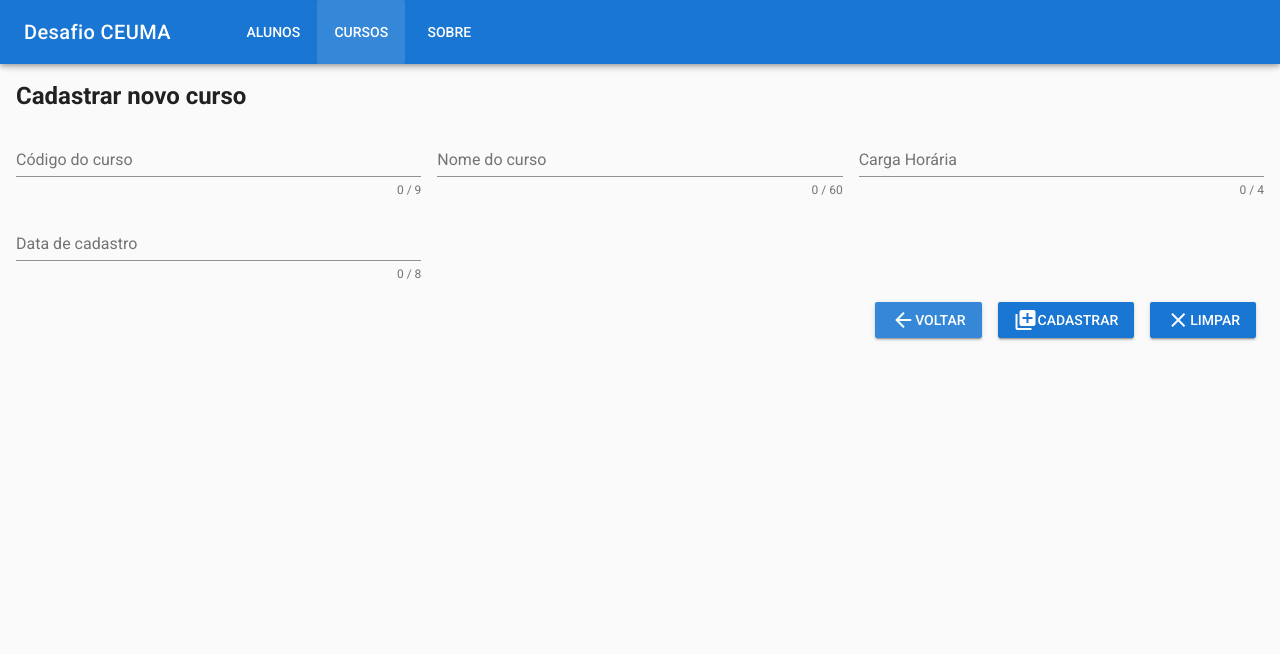
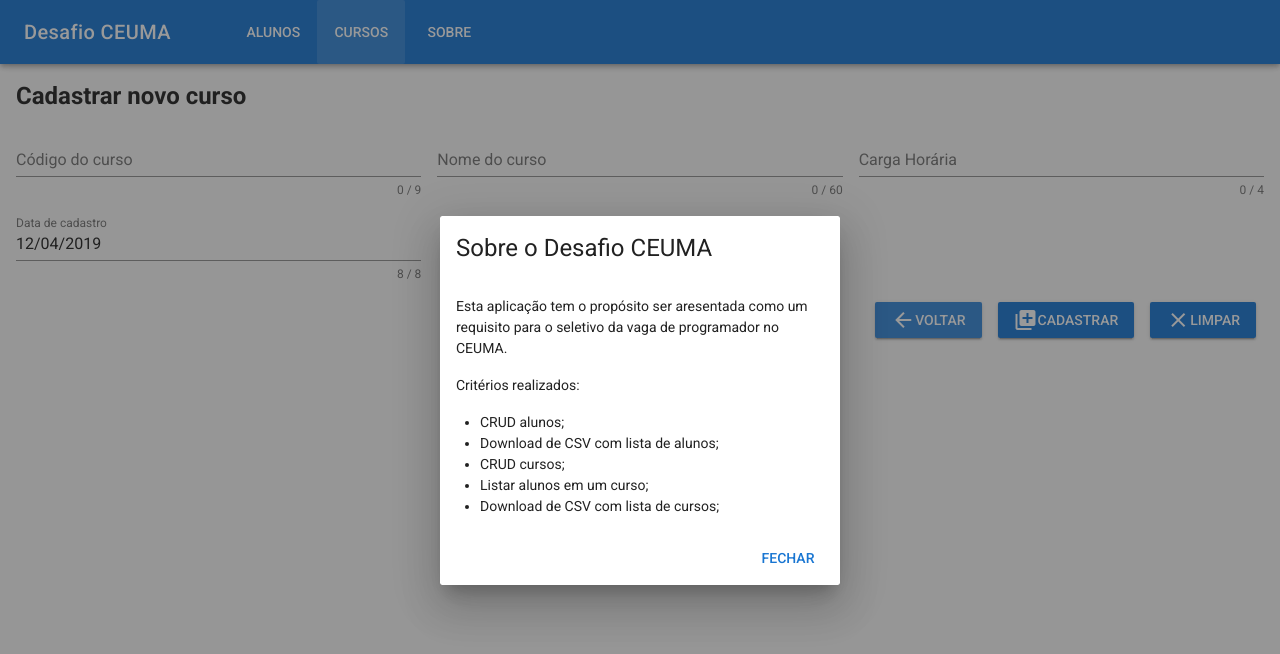
Before and after one commit to SilvaRamon/desafio, a Vue app in the folder frontend/: page /cursos/novo in a window 1280 px wide. Both pictures are taken after a click on the button "SOBRE". Shown: the top 654 px of the page. Built offline with nearby package versions, Linux system fonts and the light colour scheme; no server answers.

Commit message:
ajustes de layout, route redirect

```diff
--- a/frontend/src/App.vue
+++ b/frontend/src/App.vue
@@ -8,16 +8,44 @@
         <v-toolbar-items class="hidden-sm-and-down">
           <v-btn flat to="/alunos">Alunos</v-btn>
           <v-btn flat to="/cursos">Cursos</v-btn>
-          <v-btn flat>Sobre</v-btn>
+          <v-btn flat @click="dialog = true">Sobre</v-btn>
         </v-toolbar-items>
       </v-toolbar>
       <router-view/>
     </v-app>
+    <v-dialog v-model="dialog" persistent max-width="400">
+      <v-card>
+        <v-card-title class="headline">Sobre o Desafio CEUMA</v-card-title>
+        <v-card-text>
+          <p>
+            Esta aplicação tem o propósito ser aresentada como um
+            requisito para o seletivo da vaga de programador no CEUMA.
+          </p>
+          <p>Critérios realizados:</p>
+          <ul>
+            <li>CRUD alunos;</li>
+            <li>Download de CSV com lista de alunos;</li>
+            <li>CRUD cursos;</li>
+            <li>Listar alunos em um curso;</li>
+            <li>Download de CSV com lista de cursos;</li>
+          </ul>
+        </v-card-text>
+        <v-card-actions>
+          <v-spacer></v-spacer>
+          <v-btn color="primary" flat @click="dialog = false">Fechar</v-btn>
+        </v-card-actions>
+      </v-card>
+    </v-dialog>
   </div>
 </template>
 
 <script>
 export default {
   name: 'App',
+  data() {
+    return {
+      dialog: false,
+    }
+  },
 };
 </script>
--- a/frontend/src/components/BuscarAluno.vue
+++ b/frontend/src/components/BuscarAluno.vue
@@ -22,9 +22,19 @@
           >
             <template v-slot:items="props">
               <td>{{ props.item.codigo }}</td>
-              <td class="text-xs-left">{{ props.item.nome }}</td>
+              <td
+                class="text-xs-left"
+                style="max-width:1000px!important"
+              >
+                {{ props.item.nome }}
+              </td>
               <td class="text-xs-left">{{ props.item.cpf }}</td>
-              <td class="text-xs-left">{{ props.item.endereco }}</td>
+              <td
+                style="max-width:100px!important"
+                class="text-xs-left"
+              >
+                {{ props.item.endereco }}
+              </td>
               <td class="text-xs-left">{{ props.item.cep }}</td>
               <td class="text-xs-left">{{ props.item.email }}</td>
               <td class="text-xs-left">{{ props.item.telefone }}</td>
--- a/frontend/src/components/BuscarCurso.vue
+++ b/frontend/src/components/BuscarCurso.vue
@@ -69,7 +69,18 @@
           class="headline grey lighten-2"
           primary-title
         >
-          Lista de alunos
+          <v-flex xs6>
+            Lista de alunos
+          </v-flex>
+          <v-flex xs6 class="text-xs-right">
+            <v-btn
+              icon
+              color="primary"
+              @click="cursoAlunosDialog = false"
+            >
+              <v-icon>close</v-icon>
+            </v-btn>
+          </v-flex>
         </v-card-title>
         <v-card-text>
           <v-data-table
@@ -87,15 +98,6 @@
             </template>
           </v-data-table>
         </v-card-text>
-        <v-card-actions class="text-xs-right">
-          <v-btn
-            color="primary"
-            flat
-            @click="cursoAlunosDialog = false"
-          >
-            Fechar
-          </v-btn>
-        </v-card-actions>
       </v-card>
     </v-dialog>
   </div>
--- a/frontend/src/components/NovoCurso.vue
+++ b/frontend/src/components/NovoCurso.vue
@@ -92,6 +92,7 @@
   props: ['edit', 'id_curso'],
   data() {
     return {
+      menu: false,
       titulo: 'Cadastrar novo curso',
       valid: true,
       codigo: '',
@@ -99,7 +100,10 @@
       nome: '',
       cargaHoraria: '',
       mascaraCargaHoraria: '####',
-      dataCadastro: '',
+      dataCadastro: new Date()
+        .toISOString()
+        .substr(0, 10)
+        .replace(/(\d{4})-(\d{2})-(\d{2})/g, "$3$2$1"),
       mascaraData: '##/##/####',
       regrasCodigo: [
         v => !!v || 'Código é obrigatório.',
@@ -180,13 +184,12 @@
         }{
           this.updateCurso();
         }
-        this.$router.push({name: 'BuscarCurso'});
         this.limpar();
       }
     },
     limpar() {
       this.$refs.form.reset();
-    }
+    },
   },
   mounted() {
     this.getCurso();
--- a/frontend/src/router/index.js
+++ b/frontend/src/router/index.js
@@ -10,6 +10,11 @@
 export default new Router({
   mode: 'history',
   routes: [
+    {
+      path: '/',
+      name: 'Index',
+      redirect: '/alunos'
+    },
     {
       path: '/alunos',
       name: 'BuscarAluno',
```
